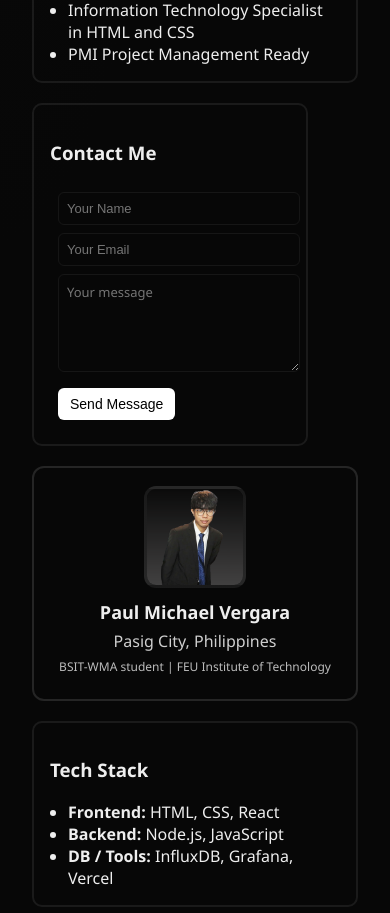
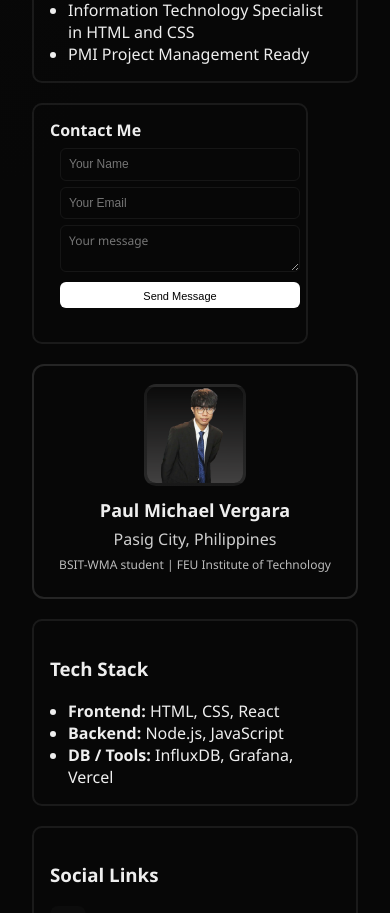
Before and after one commit to PaulMichaelVergara/personal-website, a React (Create React App) app: page / in a window 390 px wide. Shown: the part 1041-1954 px from the top of the page. Built offline with nearby package versions, Linux system fonts and the light colour scheme.

Commit message:
Email feature

```diff
--- a/src/App.css
+++ b/src/App.css
@@ -109,7 +109,9 @@
 .cards-row { display:flex; gap:20px; align-items:flex-start; }
 .certifications-card { flex:1; min-width:220px; min-height:205px; }
 .contact-card { flex:1; min-width:240px; min-height:205px; }
-.contact-card .contact form { display:flex; flex-direction:column; gap:8px }
+.contact-card .contact { padding: 0; }
+.contact-card h3 { margin: 0 0 8px 0; font-size: 16px; line-height: 1.2; }
+.contact-card .contact form { display:flex; flex-direction:column; gap:6px; margin: 0; }
 .contact-card .contact input, .contact-card .contact textarea { background:transparent; border:1px solid rgba(255,255,255,0.06); color:#eee; padding:8px; border-radius:6px }
 .contact-card .contact button { background:#fff; color:#000; border:none; padding:8px 12px; border-radius:6px; cursor:pointer }
 .contact form { display:flex; flex-direction:column; gap:8px }
--- a/src/components/ContactForm.css
+++ b/src/components/ContactForm.css
@@ -1,28 +1,36 @@
 .contact-form {
   display: flex;
   flex-direction: column;
-  gap: 12px;
-  max-width: 500px;
+  align-items: center;
+  gap: 8px;
+  width: 100%;
   margin: 0 auto;
-  padding: 10px;
+  padding: 0;
 }
 
 .form-group {
   display: flex;
   flex-direction: column;
-  gap: 5px;
+  align-items: center;
+  gap: 4px;
+  margin: 0;
+  width: 100%;
+  max-width: 400px;
 }
 
 .form-input,
 .form-textarea {
-  padding: 10px 12px;
+  padding: 5px 8px;
   border: 1px solid #444;
-  border-radius: 4px;
+  border-radius: 3px;
   background: #2a2a2a;
   color: #fff;
-  font-size: 14px;
+  font-size: 13px;
   transition: all 0.2s ease;
   width: 100%;
+  margin: 0;
+  line-height: 1.2;
+  box-sizing: border-box;
 }
 
 .form-input:focus,
@@ -33,25 +41,29 @@
 }
 
 .form-textarea {
-  min-height: 100px;
-  max-height: 150px;
+  min-height: 60px;
+  max-height: 60px;
   resize: vertical;
   font-family: inherit;
-  line-height: 1.4;
+  line-height: 1.2;
+  margin: 0;
 }
 
 .submit-btn {
   background: #4a6cf7;
   color: white;
-  padding: 10px 20px;
+  padding: 4px 12px;
   border: none;
-  border-radius: 4px;
+  border-radius: 3px;
   cursor: pointer;
-  font-size: 15px;
+  font-size: 12px;
   font-weight: 500;
   transition: all 0.2s ease;
-  margin-top: 8px;
-  align-self: flex-start;
+  margin: 4px 0 0;
+  width: 100%;
+  height: 28px;
+  max-width: 400px;
+  display: block;
 }
 
 .submit-btn:hover:not(:disabled) {
@@ -68,22 +80,32 @@
 /* Responsive styles */
 @media (max-width: 768px) {
   .contact-form {
-    padding: 8px;
-    gap: 10px;
+    padding: 0 10px;
+    gap: 4px;
+  }
+
+  .form-group {
+    max-width: 100%;
   }
 
   .form-input,
   .form-textarea {
-    padding: 8px 10px;
-    font-size: 13px;
+    padding: 4px 6px;
+    font-size: 12px;
+    width: 100%;
   }
 
   .form-textarea {
-    min-height: 80px;
+    min-height: 40px;
   }
 
   .submit-btn {
-    padding: 8px 16px;
-    font-size: 14px;
+    padding: 3px 10px;
+    font-size: 11px;
+    height: 26px;
+  }
+
+  .form-group {
+    gap: 2px;
   }
 }
```
